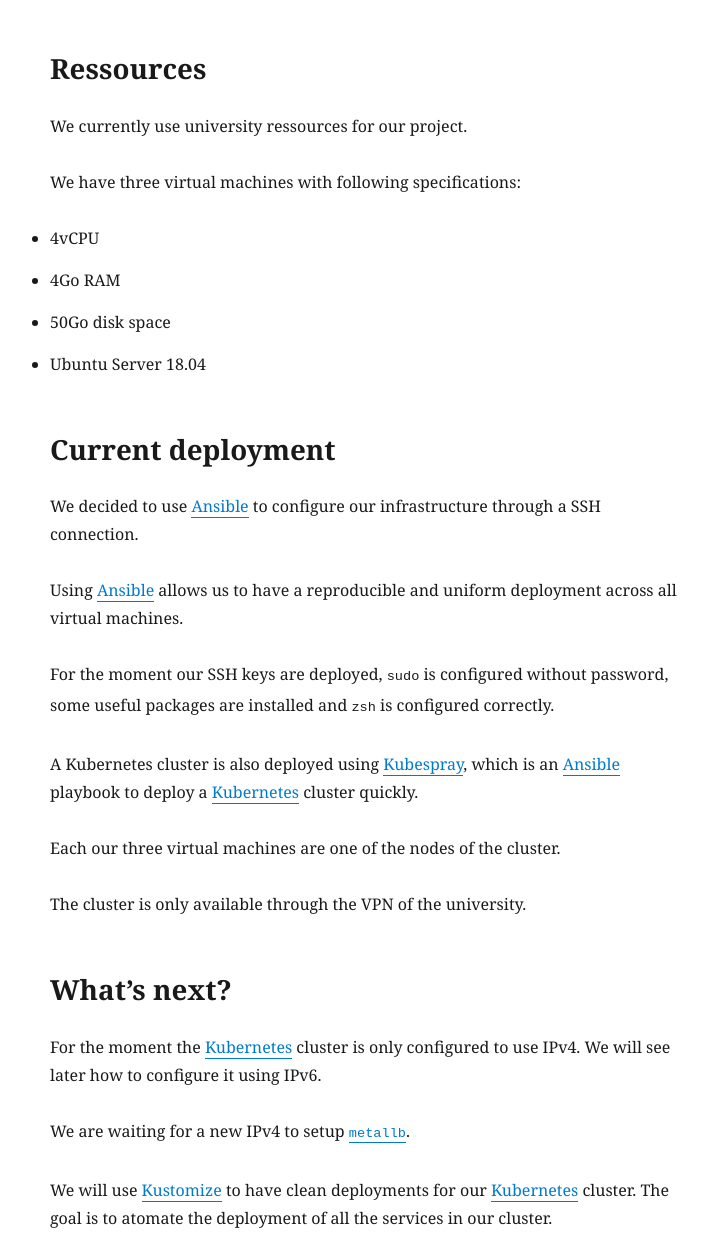
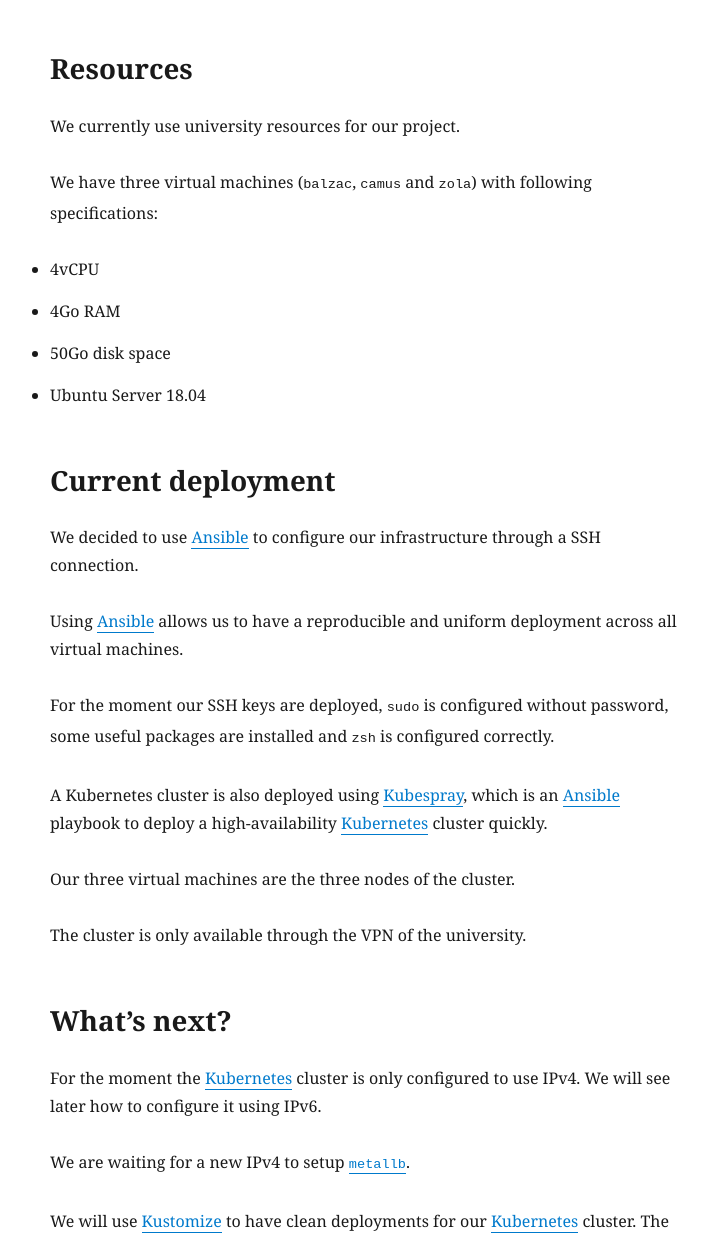
Before and after one commit to projet-m2-siris-unistra/chatalk, a Gatsby site in the folder blog/: page /infra-first-look/ in a window 1280 px wide. Shown: the part 170-1405 px from the top of the page, without its empty margins (275-983 px from the left). Built offline with nearby package versions, Linux system fonts and the light colour scheme; Gatsby itself is replaced by a stand-in of ours; some packages are replaced by stand-ins of ours.

Commit message:
blog: fix some typos in "infra first look"

```diff
--- a/blog/content/blog/infra-first-look/index.md
+++ b/blog/content/blog/infra-first-look/index.md
@@ -1,14 +1,14 @@
 ---
-title: "Infrastructure: first look"
+title: 'Infrastructure: first look'
 date: '2019-10-20T19:23:03.000Z'
-description: 'In this blog post we describe our current ressources and deployement and what will happen later in our infrastructure.'
+description: 'In this blog post we describe our current resources and deployement and what will happen later in our infrastructure.'
 ---
 
-## Ressources
+## Resources
 
-We currently use university ressources for our project.
+We currently use university resources for our project.
 
-We have three virtual machines with following specifications:
+We have three virtual machines (`balzac`, `camus` and `zola`) with following specifications:
   - 4vCPU
   - 4Go RAM
   - 50Go disk space
@@ -22,9 +22,9 @@
 
 For the moment our SSH keys are deployed, `sudo` is configured without password, some useful packages are installed and `zsh` is configured correctly.
 
-A Kubernetes cluster is also deployed using [Kubespray](https://kubespray.io/), which is an [Ansible](https://www.ansible.com/) playbook to deploy a [Kubernetes](https://kubernetes.io) cluster quickly.
+A Kubernetes cluster is also deployed using [Kubespray](https://kubespray.io/), which is an [Ansible](https://www.ansible.com/) playbook to deploy a high-availability [Kubernetes](https://kubernetes.io) cluster quickly.
 
-Each our three virtual machines are one of the nodes of the cluster.
+Our three virtual machines are the three nodes of the cluster.
 
 The cluster is only available through the VPN of the university.
 
@@ -36,4 +36,4 @@
 We are waiting for a new IPv4 to setup [`metallb`](https://metallb.universe.tf/concepts/layer2/).
 
 We will use [Kustomize](https://kustomize.io/) to have clean deployments for our [Kubernetes](https://kubernetes.io) cluster.
-The goal is to atomate the deployment of all the services in our cluster.
+The goal is to automate the deployment of all the services in our cluster.
```
